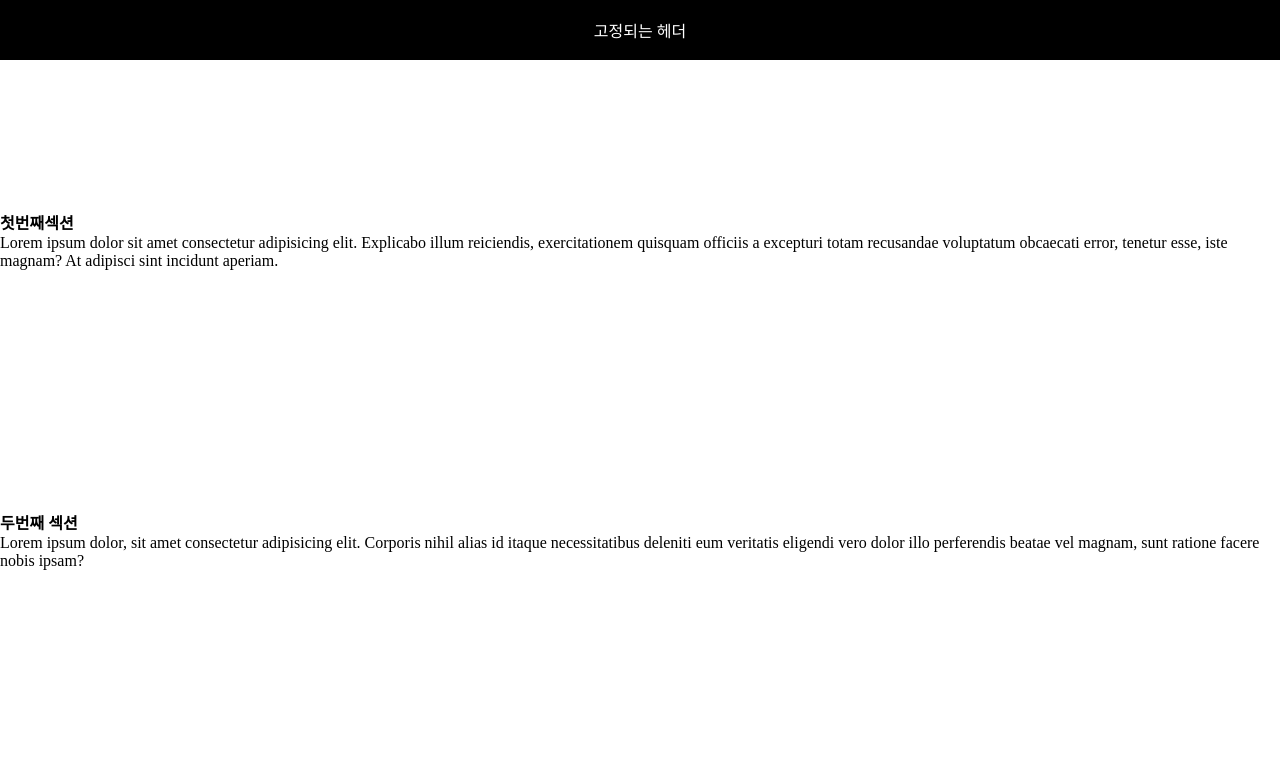
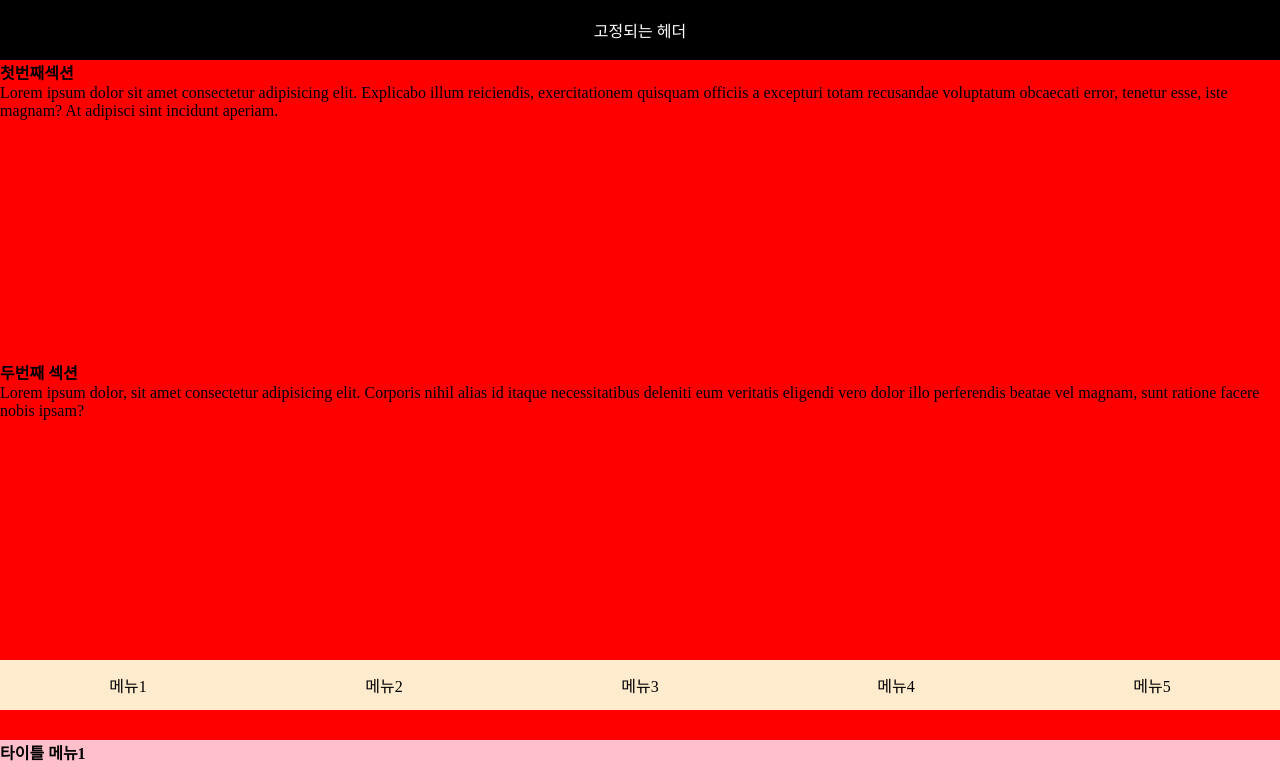
Before and after one commit to searchme86/vite_vanila_ts, a website built with Vite: page src/pages/stickyScroll/scrollSticky.html in a window 1280 px wide. Shown: the top 781 px of the page. Built offline with nearby package versions, Linux system fonts and the light colour scheme.

Commit message:
💄 update fixed header style

```diff
--- a/src/pages/stickyScroll/stickyScroll.css
+++ b/src/pages/stickyScroll/stickyScroll.css
@@ -7,6 +7,7 @@
 }
 
 .header {
+  z-index: 2;
   top: 0;
   left: 0;
   display: flex;
@@ -21,8 +22,9 @@
 }
 
 .container {
-  margin-top: 150px;
+  position: relative;
   .section {
+    background: red;
     height: 300px;
     .box_menu {
       .list_menu {
```
